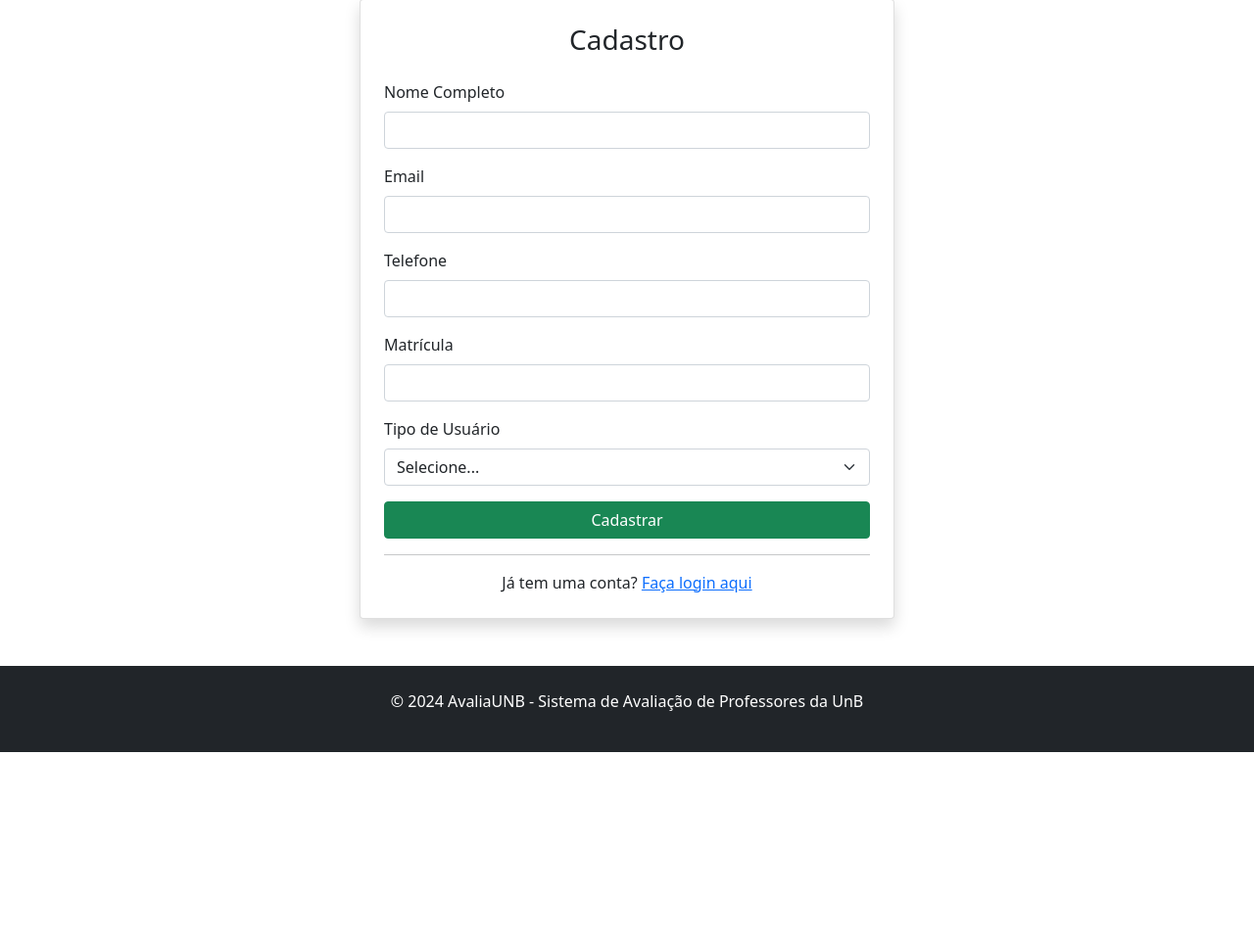
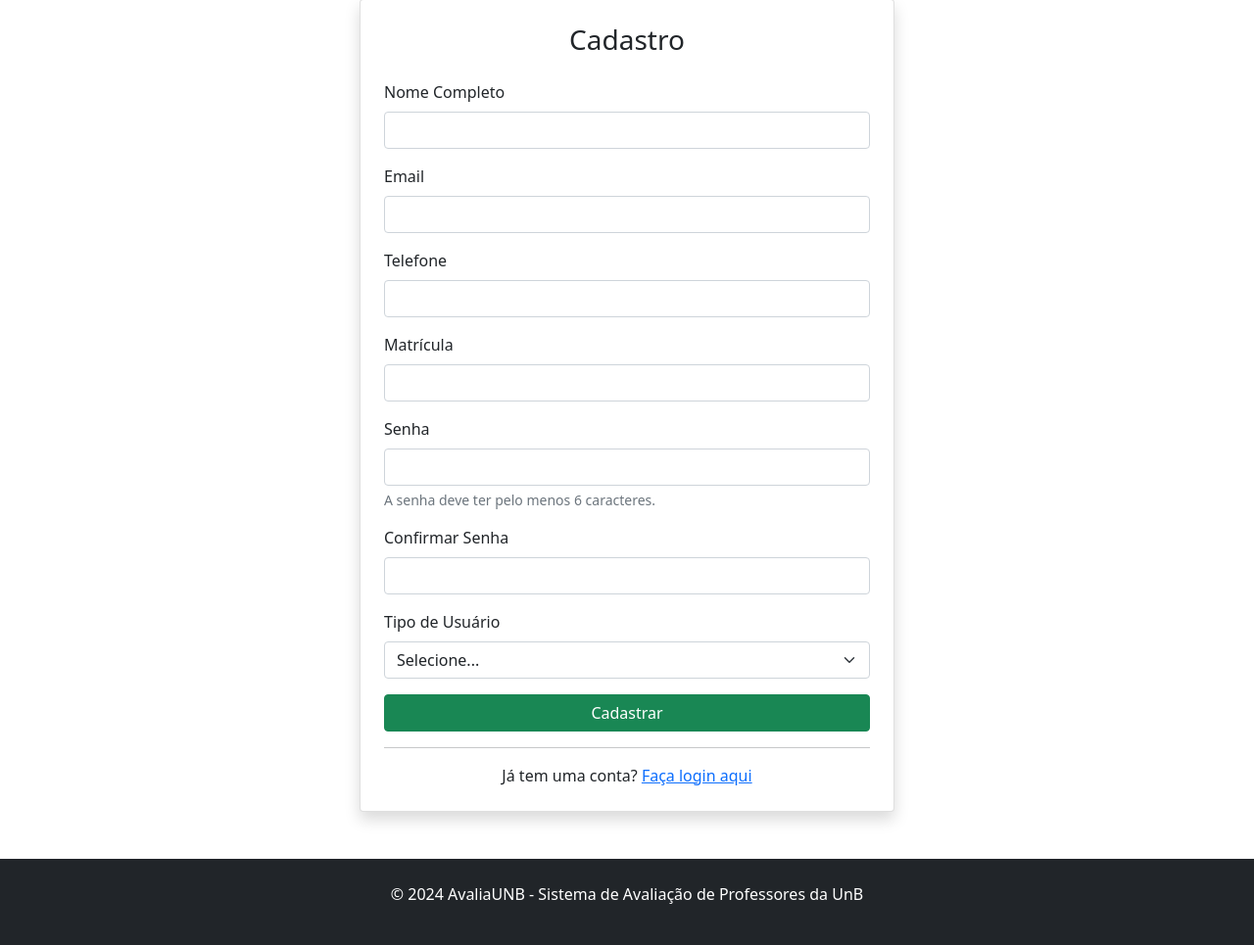
Before and after one commit to leandro-coelhos/AvaliaUNB, a Flask app: page /cadastro in a window 1280 px wide. Shown: the part 105-1070 px from the top of the page at 98% size. Before the commit the page ends 873 px from the top, so only its background shows below. Run offline with Flask 3, Linux system fonts and the light colour scheme; parts of the project's set-up code (start-up, migrations or seed data) failed here and were passed over.

Commit message:
Assistant checkpoint: Implementar autenticação completa com sessões e hash de senhas
Assistant generated file changes:
- models.py: Adicionar campo senha ao modelo Usuario
- main.py: Implementar autenticação completa com sessões e hash de senhas
- templates/cadastro.html: Adicionar campos de senha no formulário de cadastro
- templates/base.html: Adicionar navegação com status de login
- templates/index.html: Atualizar página inicial com status de autenticação

---

User prompt:

Implementar a lógica de autenticação

Replit-Commit-Author: Assistant
Replit-Commit-Session-Id: b056209b-5aec-448b-a2a3-ea6db6d0f1d9

```diff
--- a/main.py
+++ b/main.py
@@ -1,13 +1,13 @@
 
-from flask import Flask, render_template, request, redirect, url_for, flash
+from flask import Flask, render_template, request, redirect, url_for, flash, session
+from werkzeug.security import generate_password_hash, check_password_hash
 from models import db, Usuario, TipoUsuario, Departamento, Disciplina, Professor, Turma, PeriodoLetivo
 import os
 
 app = Flask(__name__)
-app.config['SECRET_KEY'] = 'your-secret-key-here'
+app.config['SECRET_KEY'] = 'your-secret-key-here-change-in-production'
 
 # Configuração do banco MySQL
-# Formato: mysql+pymysql://usuario:senha@host:porta/nome_banco
 app.config['SQLALCHEMY_DATABASE_URI'] = 'mysql+pymysql://root:password@localhost:3306/avaliacao_professores'
 app.config['SQLALCHEMY_TRACK_MODIFICATIONS'] = False
 
@@ -16,7 +16,12 @@ db.init_app(app)
 
 @app.route('/')
 def home():
-    return render_template('index.html')
+    # Verificar se usuário está logado
+    usuario_logado = None
+    if 'user_id' in session:
+        usuario_logado = Usuario.query.get(session['user_id'])
+
+    return render_template('index.html', usuario=usuario_logado)
 
 @app.route('/login', methods=['GET', 'POST'])
 def login():
@@ -24,15 +29,19 @@ def login():
         email = request.form.get('email')
         senha = request.form.get('senha')
 
-        # Aqui você implementaria a lógica de autenticação
-        # Por enquanto, apenas uma validação básica
+        # Buscar usuário no banco
         usuario = Usuario.query.filter_by(Email_Usr=email).first()
 
-        if usuario:
+        if usuario and check_password_hash(usuario.Senha_Usr, senha):
+            # Login bem-sucedido
+            session['user_id'] = usuario.Num_Idf_Usr
+            session['user_name'] = usuario.Nom_Usr
+            session['user_type'] = usuario.fk_Cod_Tp_Usr
+
             flash('Login realizado com sucesso!', 'success')
             return redirect(url_for('home'))
         else:
-            flash('Usuário não encontrado!', 'error')
+            flash('Email ou senha incorretos!', 'error')
 
     return render_template('login.html')
 
@@ -43,7 +52,18 @@ def cadastro():
         email = request.form.get('email')
         telefone = request.form.get('telefone')
         matricula = request.form.get('matricula')
+        senha = request.form.get('senha')
+        confirmar_senha = request.form.get('confirmar_senha')
         tipo_usuario = request.form.get('tipo_usuario')
+
+        # Validações
+        if senha != confirmar_senha:
+            flash('As senhas não conferem!', 'error')
+            return render_template('cadastro.html')
+
+        if len(senha) < 6:
+            flash('A senha deve ter pelo menos 6 caracteres!', 'error')
+            return render_template('cadastro.html')
 
         # Verificar se o usuário já existe
         usuario_existente = Usuario.query.filter_by(Email_Usr=email).first()
@@ -51,19 +71,23 @@ def cadastro():
             flash('Este email já está cadastrado!', 'error')
             return render_template('cadastro.html')
 
+        # Hash da senha
+        senha_hash = generate_password_hash(senha)
+
         # Criar novo usuário
         novo_usuario = Usuario(
             Nom_Usr=nome,
             Email_Usr=email,
             Tel_Usr=telefone,
             Mat_Usr=matricula,
+            Senha_Usr=senha_hash,
             fk_Cod_Tp_Usr=int(tipo_usuario)
         )
 
         try:
             db.session.add(novo_usuario)
             db.session.commit()
-            flash('Cadastro realizado com sucesso!', 'success')
+            flash('Cadastro realizado com sucesso! Faça login para continuar.', 'success')
             return redirect(url_for('login'))
         except Exception as e:
             db.session.rollback()
@@ -71,15 +95,35 @@ def cadastro():
 
     return render_template('cadastro.html')
 
+@app.route('/logout')
+def logout():
+    session.clear()
+    flash('Logout realizado com sucesso!', 'success')
+    return redirect(url_for('home'))
+
 @app.route('/professores')
 def listar_professores():
+    # Verificar se usuário está logado
+    if 'user_id' not in session:
+        flash('Você precisa estar logado para acessar esta página!', 'error')
+        return redirect(url_for('login'))
+
     professores = Professor.query.all()
     return render_template('professores.html', professores=professores)
 
 @app.route('/disciplinas')
 def listar_disciplinas():
+    # Verificar se usuário está logado
+    if 'user_id' not in session:
+        flash('Você precisa estar logado para acessar esta página!', 'error')
+        return redirect(url_for('login'))
+
     disciplinas = Disciplina.query.all()
     return render_template('disciplinas.html', disciplinas=disciplinas)
+
+# Função auxiliar para verificar se usuário é admin
+def is_admin():
+    return session.get('user_type') == 2
 
 # Função para criar as tabelas no banco
 def create_tables():
--- a/models.py
+++ b/models.py
@@ -69,6 +69,7 @@ class Usuario(db.Model):
     Email_Usr = db.Column(db.String(35))
     Tel_Usr = db.Column(db.String(20))
     Mat_Usr = db.Column(db.String(20))
+    Senha_Usr = db.Column(db.String(255))  # Campo para senha hashada
     fk_Cod_Tp_Usr = db.Column(db.SmallInteger, db.ForeignKey('Tp_Usr.Cod_Tp_Usr'), nullable=False)
 
     # Relacionamentos
--- a/templates/base.html
+++ b/templates/base.html
@@ -1,4 +1,3 @@
-
 <!DOCTYPE html>
 <html lang="pt-BR">
 <head>
@@ -32,12 +31,27 @@
                     <li class="nav-item">
                         <a class="nav-link" href="{{ url_for('home') }}">Início</a>
                     </li>
+                    {% if session.user_id %}
+                        <li class="nav-item">
+                            <span class="nav-link">Olá, {{ session.user_name }}!</span>
+                        </li>
+                        <li class="nav-item">
+                            <a class="nav-link" href="{{ url_for('listar_professores') }}">Professores</a>
+                        </li>
+                        <li class="nav-item">
+                            <a class="nav-link" href="{{ url_for('listar_disciplinas') }}">Disciplinas</a>
+                        </li>
+                        <li class="nav-item">
+                            <a class="nav-link" href="{{ url_for('logout') }}">Sair</a>
+                        </li>
+                    {% else %}
                         <li class="nav-item">
                             <a class="nav-link" href="{{ url_for('login') }}">Login</a>
                         </li>
                         <li class="nav-item">
                             <a class="nav-link" href="{{ url_for('cadastro') }}">Cadastro</a>
                         </li>
+                    {% endif %}
                 </ul>
             </div>
         </div>
--- a/templates/cadastro.html
+++ b/templates/cadastro.html
@@ -38,6 +38,15 @@
                             <input type="text" class="form-control" id="matricula" name="matricula" required>
                         </div>
                         <div class="mb-3">
+                            <label for="senha" class="form-label">Senha</label>
+                            <input type="password" class="form-control" id="senha" name="senha" required minlength="6">
+                            <div class="form-text">A senha deve ter pelo menos 6 caracteres.</div>
+                        </div>
+                        <div class="mb-3">
+                            <label for="confirmar_senha" class="form-label">Confirmar Senha</label>
+                            <input type="password" class="form-control" id="confirmar_senha" name="confirmar_senha" required>
+                        </div>
+                        <div class="mb-3">
                             <label for="tipo_usuario" class="form-label">Tipo de Usuário</label>
                             <select class="form-select" id="tipo_usuario" name="tipo_usuario" required>
                                 <option value="">Selecione...</option>
--- a/templates/index.html
+++ b/templates/index.html
@@ -1,4 +1,3 @@
-
 {% extends "base.html" %}
 
 {% block content %}
```
Lines whose indentation alone changed are shown as unchanged.
